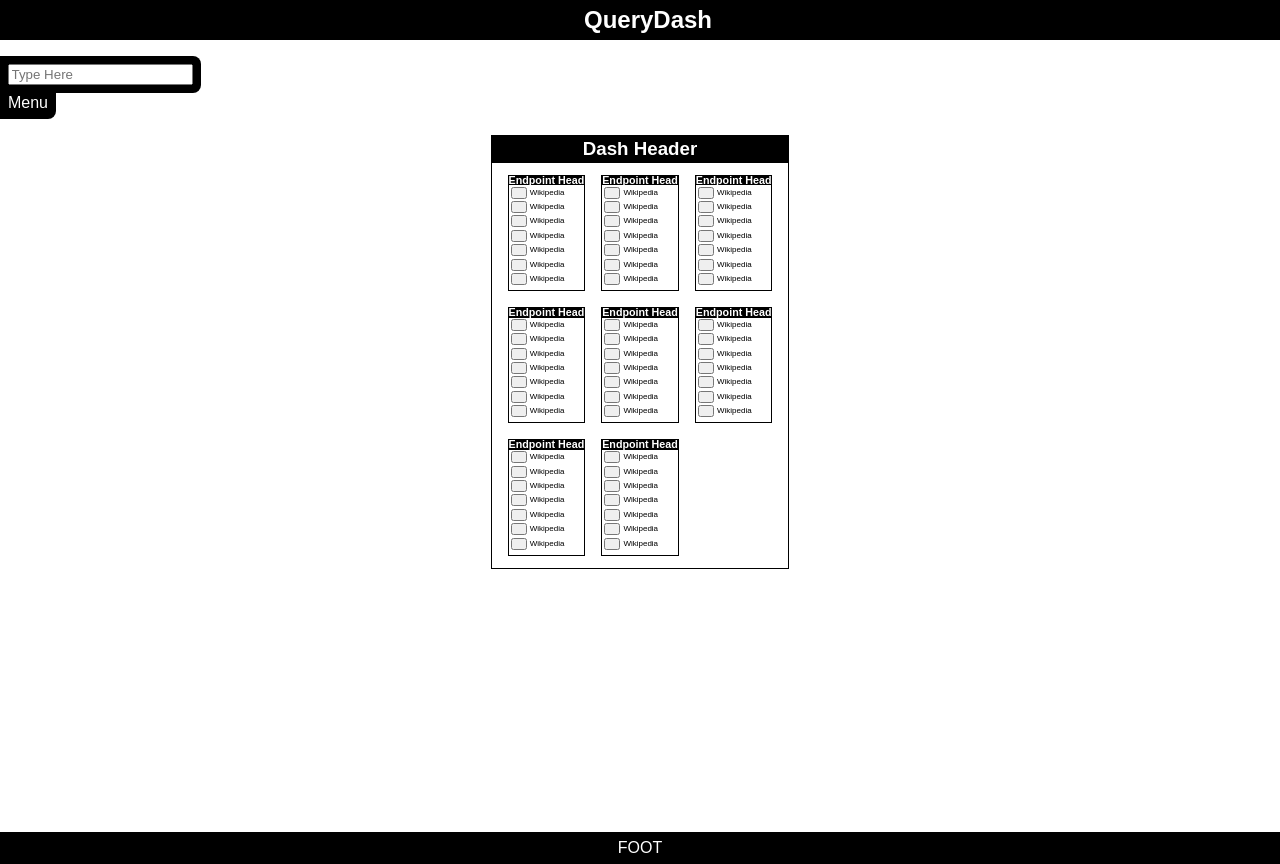
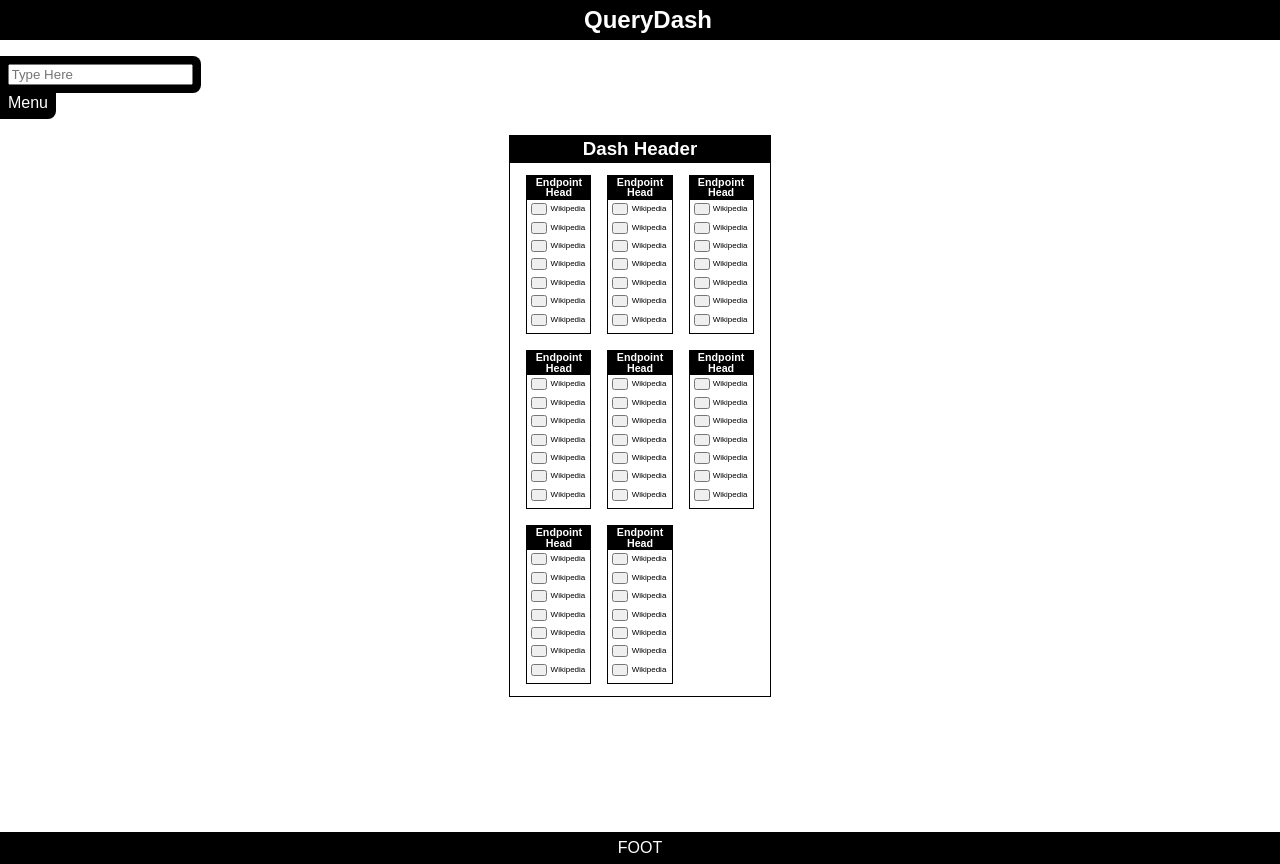
Before and after one commit to bradygrapentine/QueryDash, a React (Create React App) app in the folder ClientApp/: page / in a window 1280 px wide. Built offline with nearby package versions, Linux system fonts and the light colour scheme.

Commit message:
playing with header padding and margins

```diff
--- a/ClientApp/src/custom.scss
+++ b/ClientApp/src/custom.scss
@@ -122,22 +122,7 @@ h3.header {
   background-color: black;
   color: white;
 }
-h6.header {
-  display: flex;
-  flex-direction: column;
-  align-items: center;
-  justify-content: center;
-  height: fit-content;
-  width: fit-content;
-  flex-wrap: wrap;
-  text-align: center;
-  padding: 0rem;
-  // border-radius: 0.25rem;
-  width: 100%;
-  margin: 0rem;
-  background-color: black;
-  color: white;
-}
+
 div.display {
   display: grid;
   grid-template-columns: 1fr 1fr 1fr;
@@ -150,14 +135,31 @@ div.display {
     align-items: flex-start;
     justify-content: center;
     height: fit-content;
+    width: min-content;
     padding: 0rem 0rem 0.25rem 0rem;
     margin: 0.5rem;
     border-bottom: 1px solid black;
     border-left: 1px solid black;
     border-right: 1px solid black;
+    h6.header {
+      display: flex;
+      flex-direction: column;
+      align-items: center;
+      justify-content: center;
+      height: fit-content;
+      width: fit-content;
+      flex-wrap: wrap;
+      text-align: center;
+      padding: 0.125rem 0rem;
+      // border-radius: 0.25rem;
+      width: 100%;
+      margin: 0rem;
+      background-color: black;
+      color: white;
+    }
     div.link {
       padding: 0rem;
-      margin: 0rem 0.125rem;
+      margin: 0.125rem;
       height: auto;
       display: flex;
       align-items: center;
@@ -165,7 +167,7 @@ div.display {
       button {
         height: 0.75rem;
         margin: 0rem;
-        // margin-right: 0.125rem;
+        margin-left: 0.125rem;
       }
       a {
         color: black;
```
